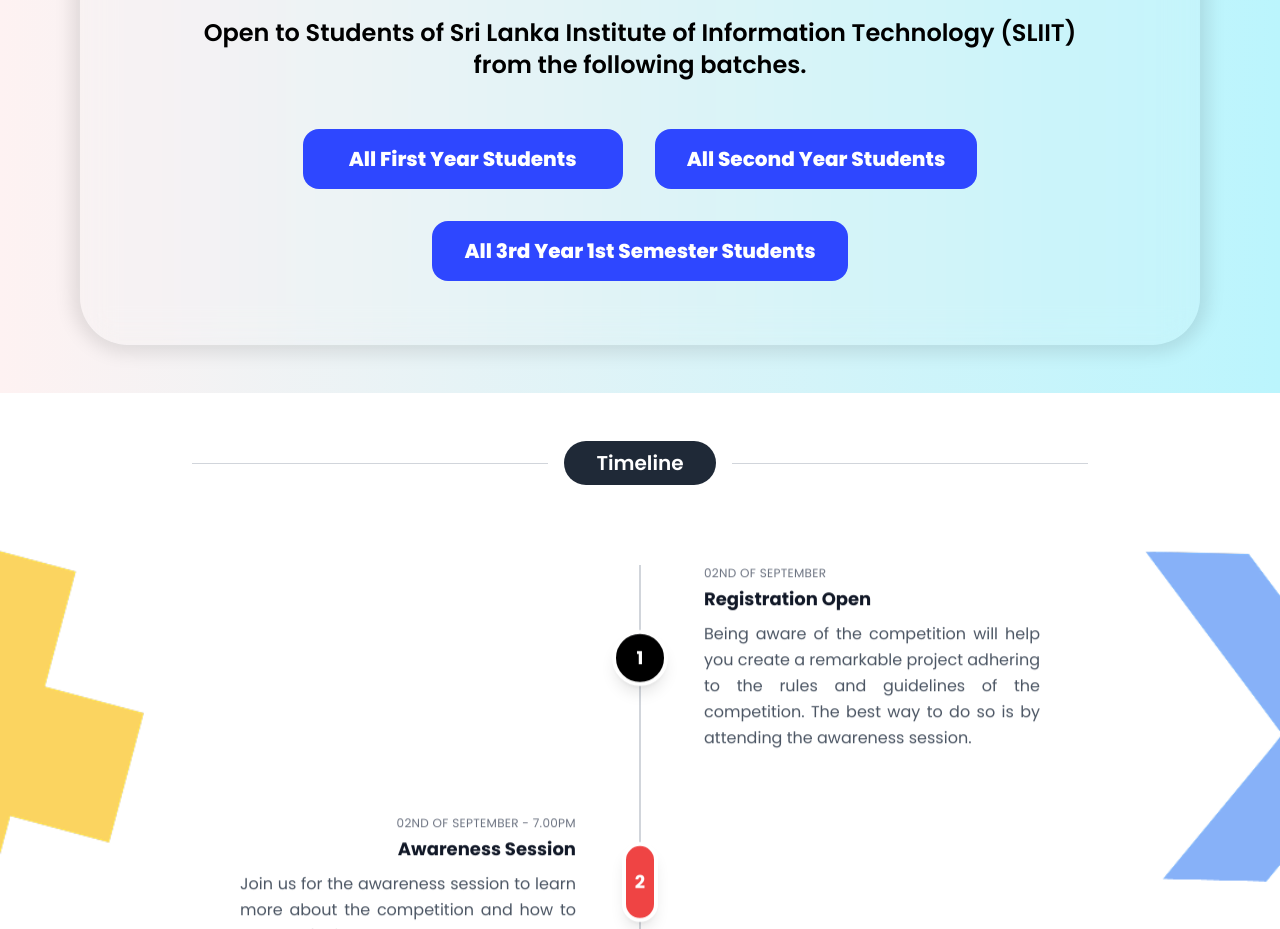
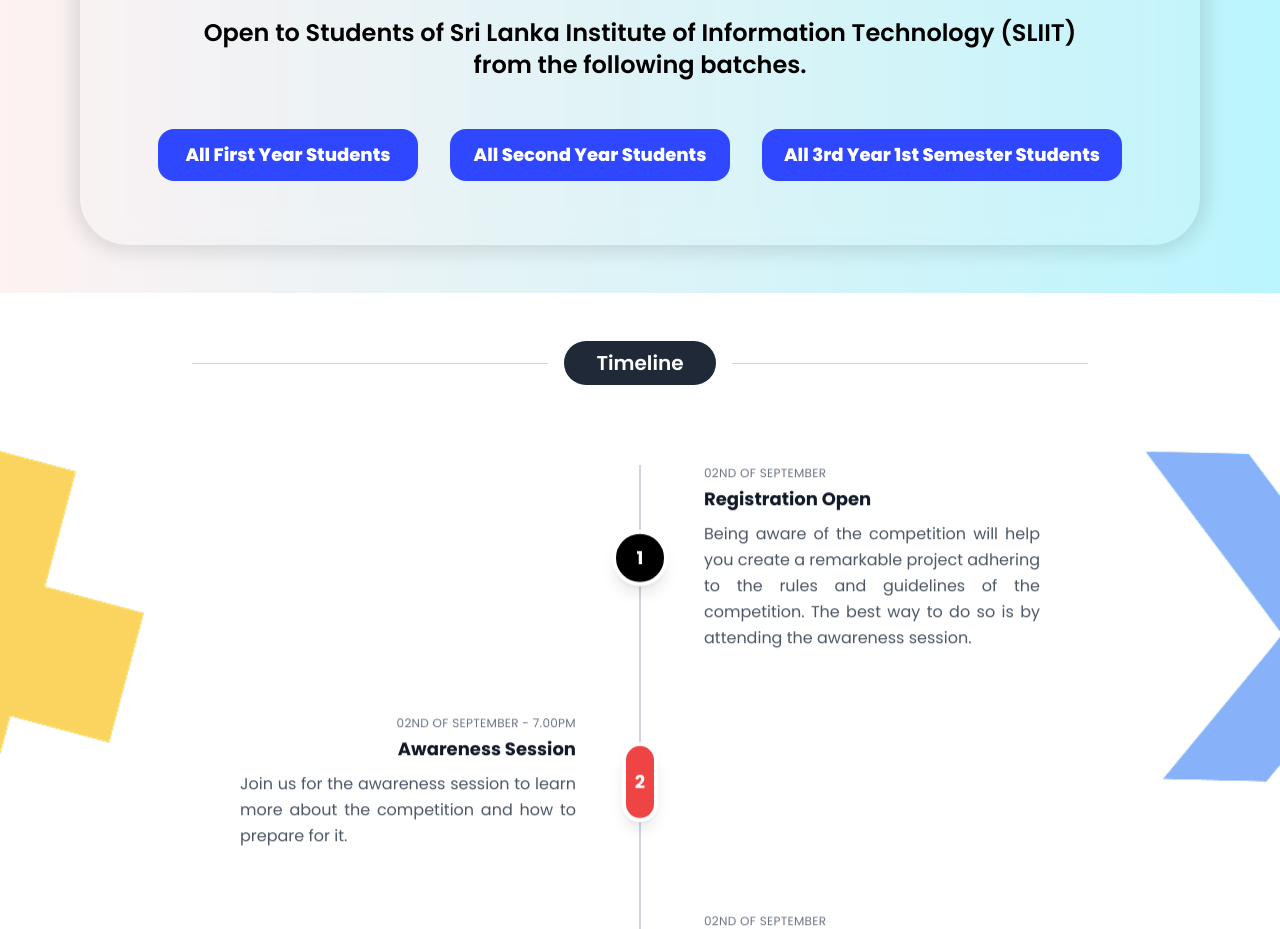
Before and after one commit to ms-club-sliit/minihackathon-2026, a Next.js app: page / in a window 1280 px wide. Shown: the part 1600-2529 px from the top of the page. Built offline with nearby package versions, Linux system fonts and the light colour scheme.

Commit message:
refactor: update padding issues

```diff
--- a/app/_components/Home/Eligibility/index.jsx
+++ b/app/_components/Home/Eligibility/index.jsx
@@ -25,19 +25,19 @@
         </p>
         <div className="flex flex-col sm:flex-row flex-wrap gap-4 sm:gap-6 md:gap-8 w-full justify-center items-center">
           <div
-            className="bg-[#2E47FF] text-white text-base xs:text-sm sm:text-lg md:text-xl font-extrabold px-4 xs:px-6 sm:px-8 py-3 sm:py-4 rounded-2xl min-w-[220px] xs:min-w-[260px] sm:min-w-[280px] md:min-w-[320px] text-center hover:cursor-pointer"
+            className="bg-[#2E47FF] text-white text-base xs:text-sm sm:text-md md:text-lg font-extrabold px-6 sm:px-2 py-3 sm:py-3 rounded-2xl min-w-[180px] xs:min-w-[220px] sm:min-w-[240px] md:min-w-[260px] text-center hover:cursor-pointer"
             style={{fontFamily: 'inherit'}}
           >
             All First Year Students
           </div>
           <div
-            className="bg-[#2E47FF] text-white text-base xs:text-sm sm:text-lg md:text-xl font-extrabold px-4 xs:px-6 sm:px-8 py-3 sm:py-4 rounded-2xl min-w-[220px] xs:min-w-[260px] sm:min-w-[280px] md:min-w-[320px] text-center hover:cursor-pointer"
+            className="bg-[#2E47FF] text-white text-base xs:text-sm sm:text-md md:text-lg font-extrabold px-6 sm:px-2 py-3 sm:py-3 rounded-2xl min-w-[180px] xs:min-w-[220px] sm:min-w-[260px] md:min-w-[280px] text-center hover:cursor-pointer"
             style={{fontFamily: 'inherit'}}
           >
             All Second Year Students
           </div>
           <div
-            className="bg-[#2E47FF] text-white text-base xs:text-sm sm:text-lg md:text-xl font-extrabold px-4 xs:px-6 sm:px-8 py-3 sm:py-4 rounded-2xl min-w-[240px] xs:min-w-[300px] sm:min-w-[320px] md:min-w-[370px] text-center hover:cursor-pointer"
+            className="bg-[#2E47FF] text-white text-base xs:text-sm sm:text-md md:text-lg font-extrabold px-6 sm:px-2 py-3 sm:py-3 rounded-2xl min-w-[240px] xs:min-w-[300px] sm:min-w-[320px] md:min-w-[360px] text-center hover:cursor-pointer"
             style={{fontFamily: 'inherit'}}
           >
             All 3rd Year 1st Semester Students
```
